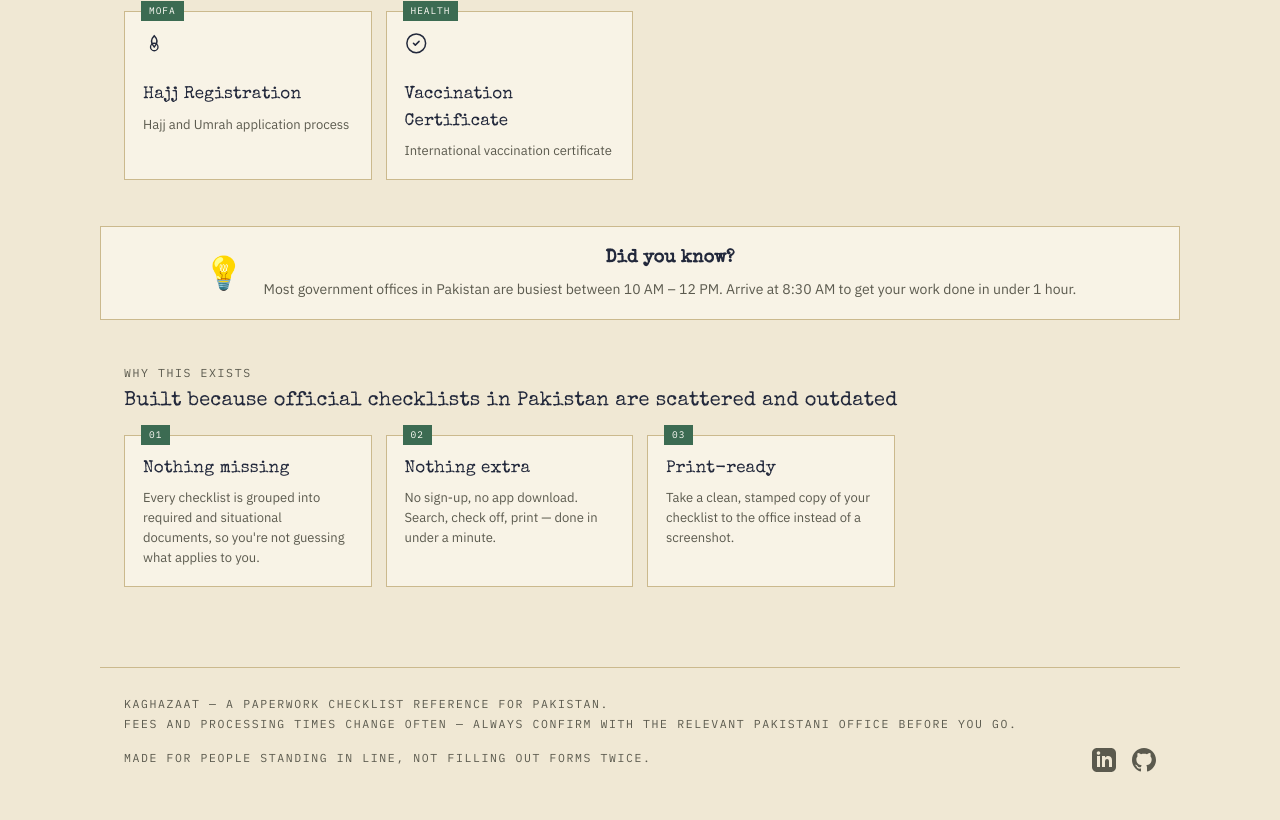
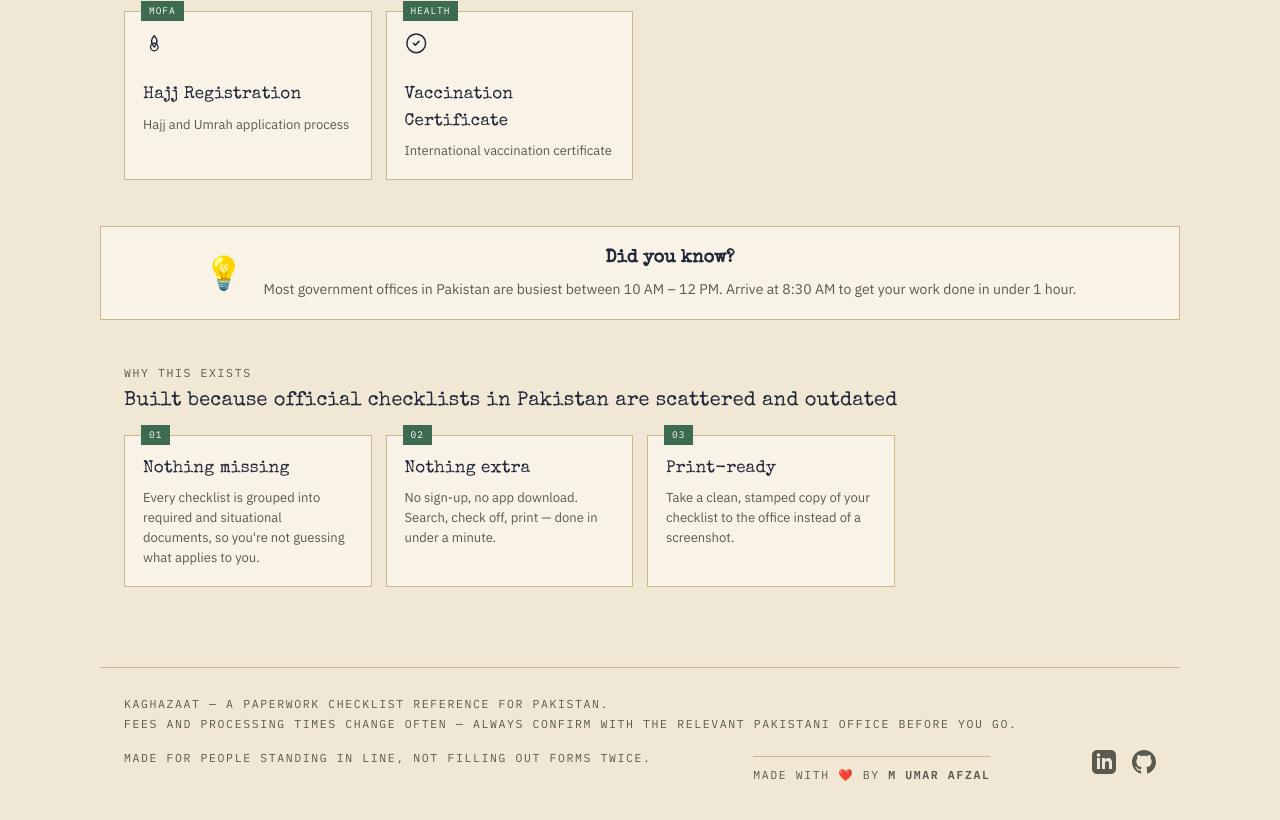
Before and after one commit to umar-devv/kaghazaat, a plain HTML site: page index.html in a window 1280 px wide. Shown: the part 1903-2723 px from the top of the page. Drawn offline with nearby package versions, Linux system fonts and the light colour scheme.

Commit message:
Update index.html

```diff
--- a/index.html
+++ b/index.html
@@ -117,7 +117,9 @@
 <footer>
   <!-- UPDATED: Added "for Pakistan" -->
   <div class="eyebrow">Kaghazaat — a paperwork checklist reference for Pakistan.<br>Fees and processing times change often — always confirm with the relevant Pakistani office before you go.</div>
-  <div class="eyebrow">Made for people standing in line, not filling out forms twice.</div>
+<div class="eyebrow">Made for people standing in line, not filling out forms twice.</div>
+<div class="eyebrow" style="margin-top:8px; border-top:1px solid var(--line); padding-top:8px;">
+  Made with ❤️ by <strong>M Umar Afzal</strong> </div>
   <div class="social-links">
     <a href="https://www.linkedin.com/in/mumarafzall" target="_blank" rel="noopener noreferrer" aria-label="LinkedIn">
       <svg class="social-icon" viewBox="0 0 24 24" fill="currentColor" xmlns="http://www.w3.org/2000/svg">
```
